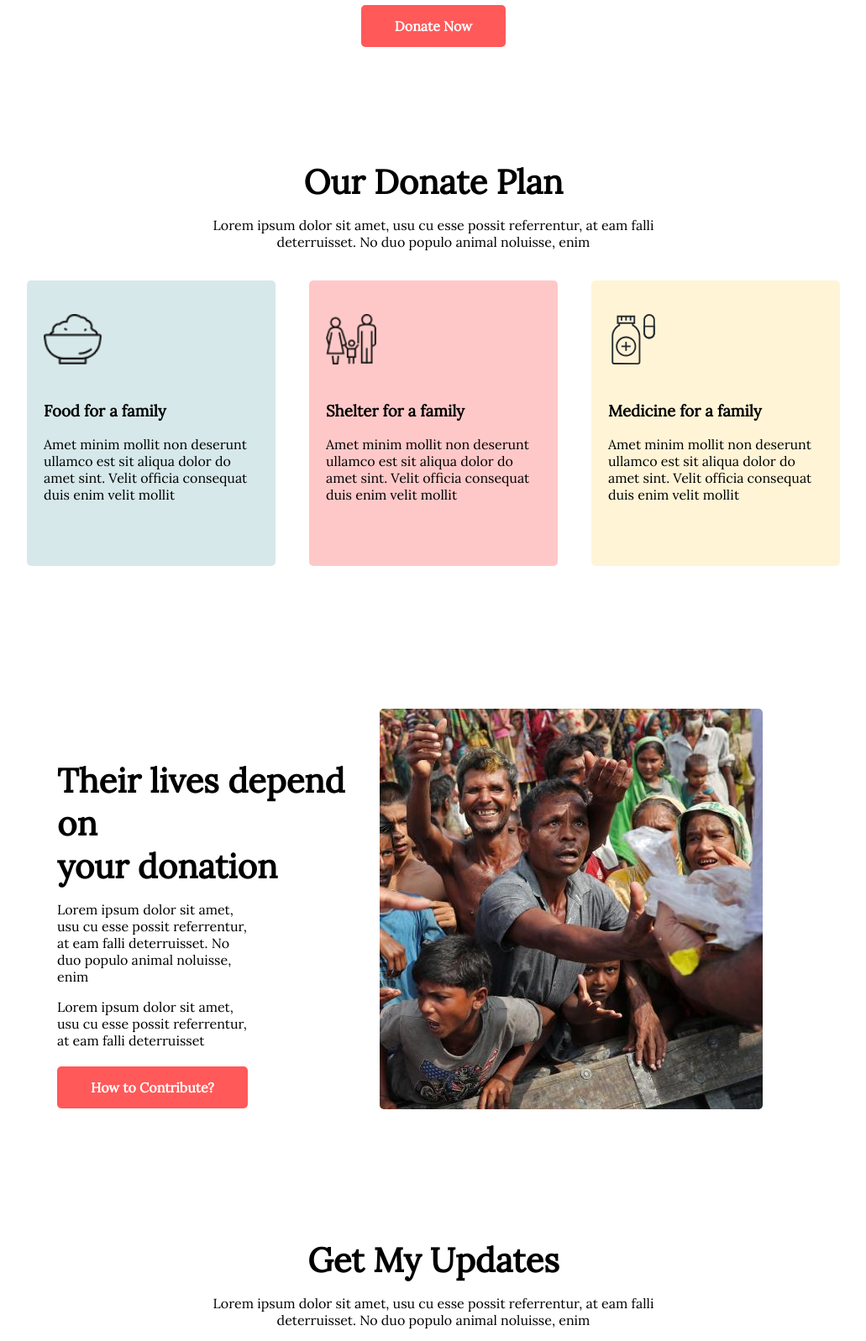
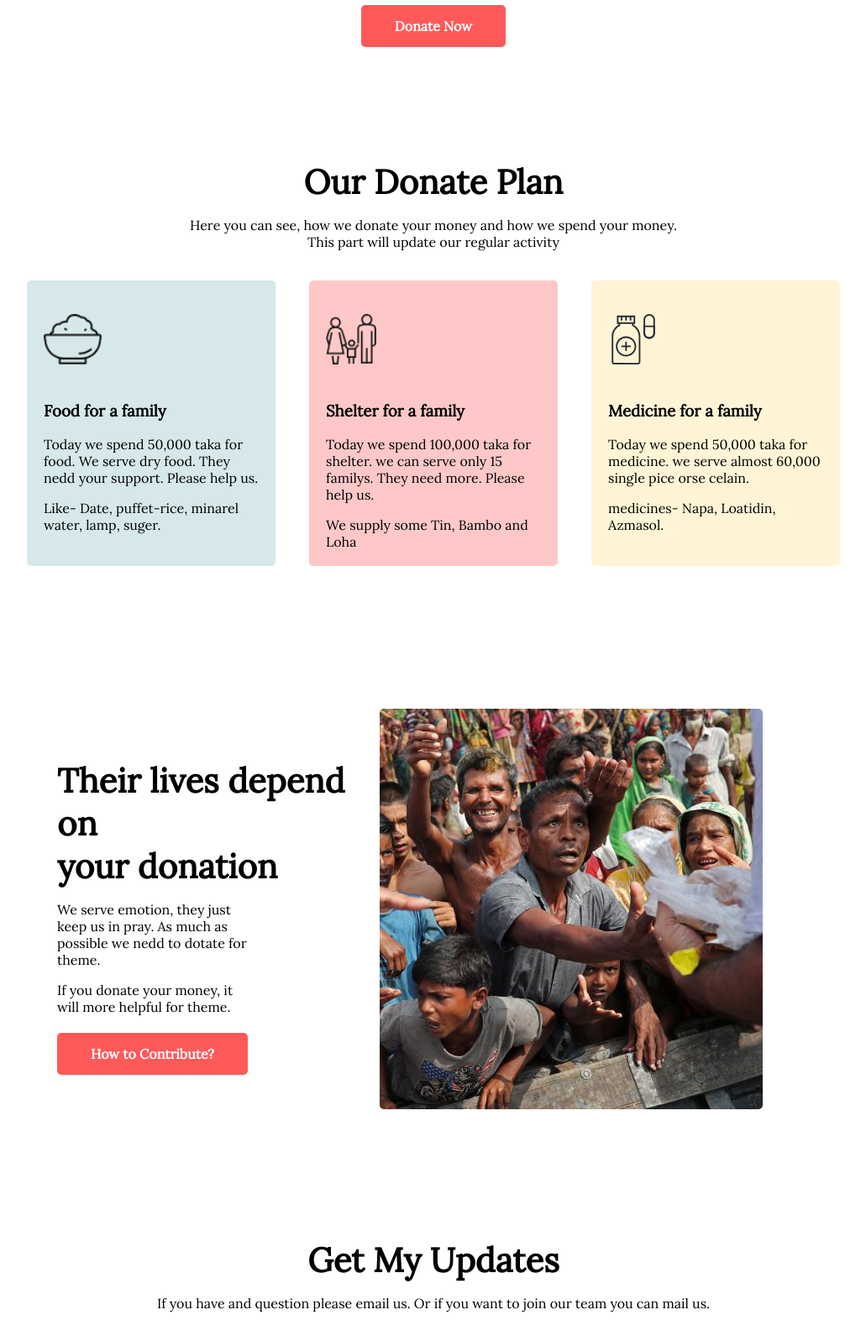
Before and after one commit to Sazzad192/Assignment-1, a plain HTML site: page index.html in a window 1280 px wide. Shown: the part 1200-2797 px from the top of the page at 84% size, without its empty margins (124-1155 px from the left). Drawn offline with Linux system fonts and the light colour scheme; a web font is replaced by a local one.

Commit message:
final commit2

```diff
--- a/index.html
+++ b/index.html
@@ -19,15 +19,16 @@
     <section id="heading-section">
         <div class="center">
             <h1 id="header-font">Let’s Help Those Who Are <br> More In Need</h1>
-            <p id="margin-bottom">Lorem ipsum dolor sit amet, usu cu esse possit referrentur, at eam falli <br> deterruisset. No duo populo animal noluisse, enim </p>
-            <a href="" class="donate_button" href="">Donate</a>
+            <p id="margin-bottom">Please help them, they are in danger <br> They need Medicine, Food, Cloths, Minarel Watar </p>
+            <a href="#donate-section" class="donate_button" href="">Donate</a>
         </div>
     </section>
 
     <section id="donate-section">
         <div class="center">
             <h1>Donate Today</h1>
-            <p>Lorem ipsum dolor sit amet, usu cu esse possit referrentur, at eam falli <br> deterruisset. No duo populo animal noluisse, enim</p>
+            <p>Here you can donate your money, how much you want from 1 to 1lakhs, just send some money for those people <br>
+            <span style="color: rgba(219, 79, 79, 0.685);"> We recived digital payment </span></p>
             <div class="money_button">
                 <a class="donate-tk">100 tk</a>
                 <a class="donate-exclusive">200 tk</a>
@@ -43,23 +44,26 @@
     <section id="donate-plan">
         <div class="center">
             <h1>Our Donate Plan</h1>
-            <p>Lorem ipsum dolor sit amet, usu cu esse possit referrentur, at eam falli <br> deterruisset. No duo populo animal noluisse, enim</p>
+            <p>Here you can see, how we donate your money and how we spend your money. <br>This part will update our regular activity</p>
         </div>
         <div class="donate-cart">
             <div class="cart" id="food">
                 <img class="img-size" src="icons/food.png" alt="">
                 <h3>Food for a family</h3>
-                <p>Amet minim mollit non deserunt ullamco est sit aliqua dolor do amet sint. Velit officia consequat duis enim velit mollit</p>
+                <p>Today we spend 50,000 taka for food. We serve dry food. They nedd your support. Please help us.</p>
+                <p> Like- Date, puffet-rice, minarel water, lamp, suger.</p>
             </div>
             <div class="cart" id="family">
                 <img class="img-size" src="icons/shelter.png" alt="">
                 <h3>Shelter for a family </h3>
-                <p>Amet minim mollit non deserunt ullamco est sit aliqua dolor do amet sint. Velit officia consequat duis enim velit mollit</p>
+                <p>Today we spend 100,000 taka for shelter. we can serve only 15 familys. They need more. Please help us.</p>
+                <p>We supply some Tin, Bambo and Loha</p>
             </div>
             <div class="cart" class="img-size" id="child">
                 <img class="img-size" src="icons/medicine.svg" alt="">
                 <h3>Medicine for a family</h3>
-                <p>Amet minim mollit non deserunt ullamco est sit aliqua dolor do amet sint. Velit officia consequat duis enim velit mollit</p>
+                <p>Today we spend 50,000 taka for medicine. we serve almost 60,000 single pice orse celain.</p>
+                <p>medicines- Napa, Loatidin, Azmasol.</p>
             </div>
         </div>
     </section>
@@ -68,13 +72,10 @@
         <div class="left-content">
             <h1>Their lives depend on <br> your donation</h1>
             <p class="p-text">
-                Lorem ipsum dolor sit amet, usu cu esse possit
-                referrentur, at eam falli deterruisset. No duo populo
-                animal noluisse, enim
+                We serve emotion, they just keep us in pray. As much as possible we nedd to dotate for theme.
             </p>
             <p class="p-text">
-                Lorem ipsum dolor sit amet, usu cu esse possit
-                referrentur, at eam falli deterruisset
+                If you donate your money, it will more helpful for theme.
             </p> <br>
             <a href="" class="donate_button" href="">How to Contribute?</a>
         </div>
@@ -86,8 +87,7 @@
     <section id="updates">
         <div class="center">
             <h1>Get My Updates</h1>
-            <p class="text">Lorem ipsum dolor sit amet, usu cu esse possit referrentur, at eam falli <br> deterruisset. No duo populo animal noluisse, enim</p>
-
+            <p class="text">If you have and question please email us. Or if you want to join our team you can mail us.</p>
             <form class="form_section" action="">
                 <input class="email" placeholder="Email" type="email" name="" id="">
                 <a href="" class="subscribe_button">Subscribe</a>
```
